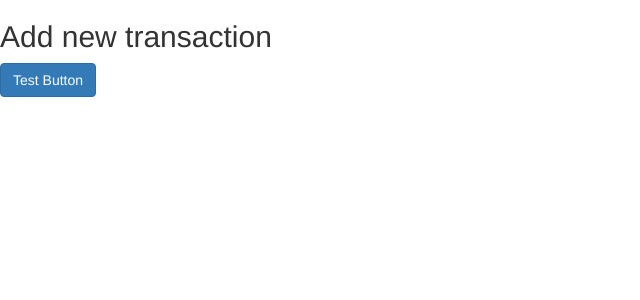
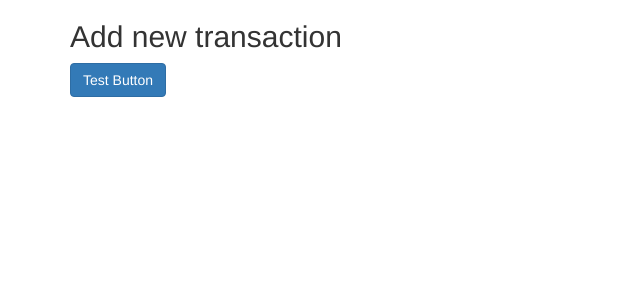
Before and after one commit to fferreira12/AccountingAngular, an Angular app in the folder accounting-angular/: page / in a window 1280 px wide. Shown: the top 300 px of the page, without its empty margins (0-640 px from the left). Built offline with nearby package versions, Linux system fonts and the light colour scheme.

Commit message:
container bootstrap class to add-transaction div

```diff
--- a/accounting-angular/src/app/add-transaction/add-transaction.component.html
+++ b/accounting-angular/src/app/add-transaction/add-transaction.component.html
@@ -1,4 +1,4 @@
-<div>
+<div class="container">
   <div class="row">
     <div class="col-md-12">
       <h2>Add new transaction</h2>
```
